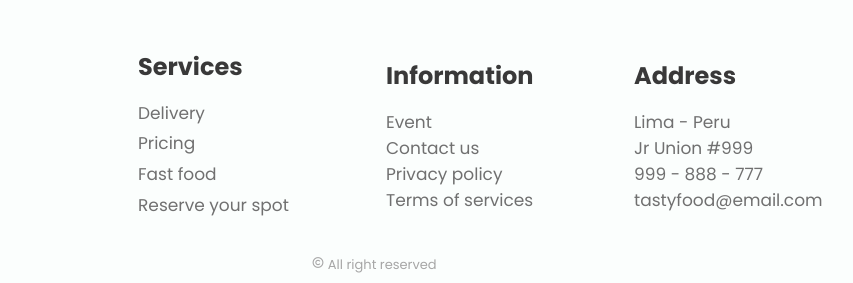
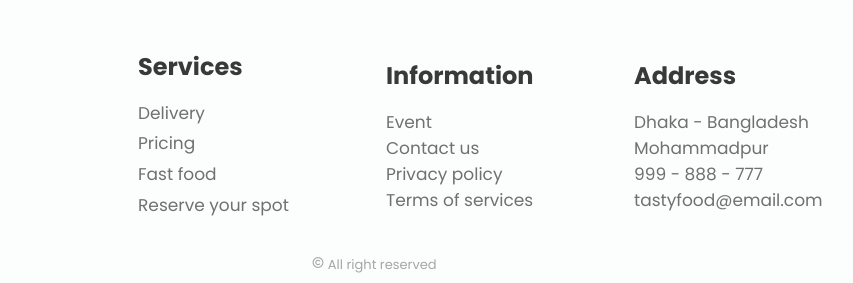
Before and after one commit to AKmahim/Food-app, a plain HTML site: page index.html in a window 1280 px wide. Shown: the part 3397-3680 px from the top of the page, 266-1119 px from the left. Drawn offline with nearby package versions, Linux system fonts and the light colour scheme.

Commit message:
Update index.html

```diff
--- a/index.html
+++ b/index.html
@@ -494,8 +494,8 @@
 			<div class="footer__content">
 				<h3 class="footer__title">Address</h3>
 				<ul>
-					<li><a class="footer__link" href="#">Lima - Peru</a></li>
-					<li><a class="footer__link" href="#">Jr Union #999</a></li>
+					<li><a class="footer__link" href="#">Dhaka - Bangladesh</a></li>
+					<li><a class="footer__link" href="#">Mohammadpur</a></li>
 					<li><a class="footer__link" href="#">999 - 888 - 777</a></li>
 					<li><a class="footer__link" href="#">tastyfood@email.com</a></li>
 
```
